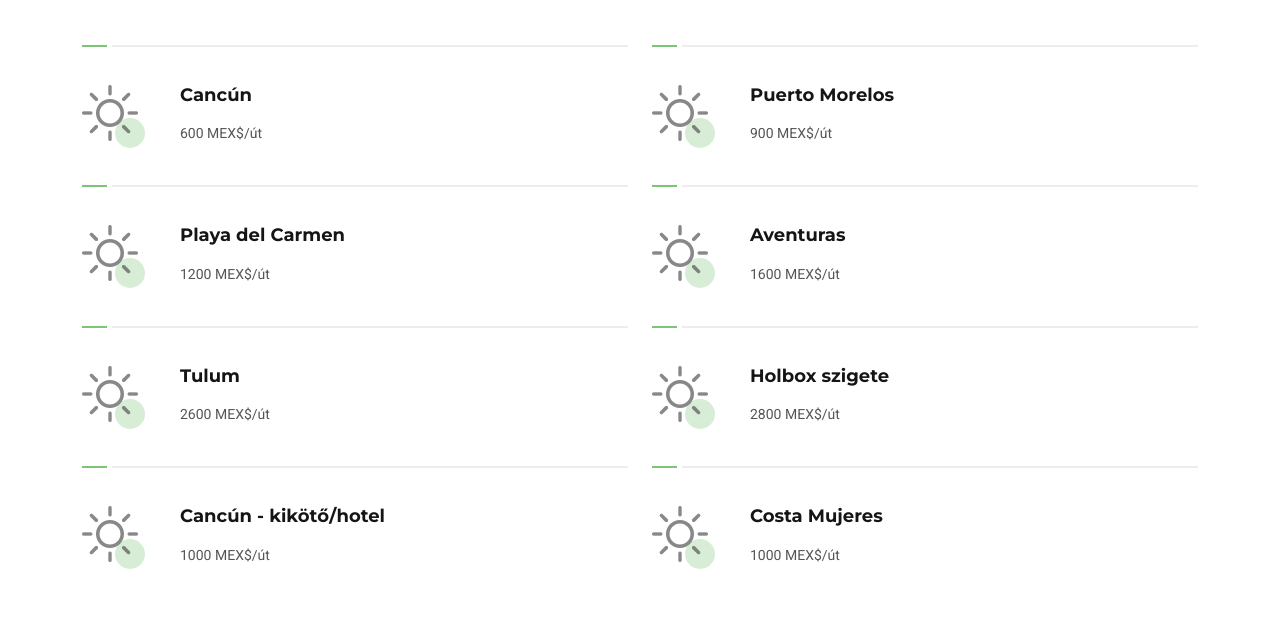
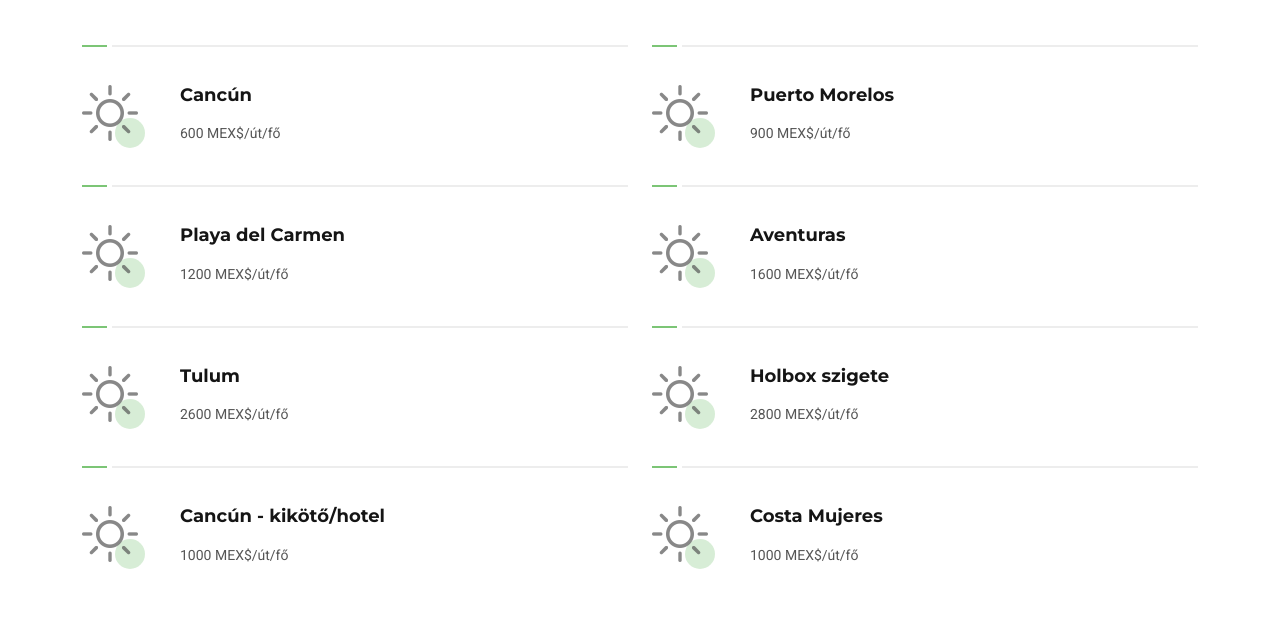
Before and after one commit to baloghszabi/elvezdmexikot, a plain HTML site: page index.html in a window 1280 px wide. Shown: the part 5020-5637 px from the top of the page. Drawn offline with Linux system fonts and the light colour scheme; animation ran at ten frames a second.

Commit message:
Updated HTML

```diff
--- a/index.html
+++ b/index.html
@@ -386,7 +386,7 @@
               <div class="icon flex-shrink-0"><i class="bi bi-brightness-high"></i></div>
               <div>
                 <h4 class="title">Cancún</a></h4>
-                <p class="description">600 MEX$/út</p>
+                <p class="description">600 MEX$/út/fő</p>
               </div>
             </div>
           </div>
@@ -398,7 +398,7 @@
               <div>
                 <h4 class="title">Puerto
                   Morelos</a></h4>
-                <p class="description">900 MEX$/út</p>
+                <p class="description">900 MEX$/út/fő</p>
               </div>
             </div>
           </div><!-- End Service Item -->
@@ -408,7 +408,7 @@
               <div class="icon flex-shrink-0"><i class="bi bi-brightness-high"></i></div>
               <div>
                 <h4 class="title">Playa del Carmen</h4>
-                <p class="description">1200 MEX$/út</p>
+                <p class="description">1200 MEX$/út/fő</p>
               </div>
             </div>
           </div><!-- End Service Item -->
@@ -418,7 +418,7 @@
               <div class="icon flex-shrink-0"><i class="bi bi-brightness-high"></i></div>
               <div>
                 <h4 class="title">Aventuras</h4>
-                <p class="description">1600 MEX$/út</p>
+                <p class="description">1600 MEX$/út/fő</p>
               </div>
             </div>
           </div><!-- End Service Item -->
@@ -428,7 +428,7 @@
               <div class="icon flex-shrink-0"><i class="bi bi-brightness-high"></i></div>
               <div>
                 <h4 class="title">Tulum</h4>
-                <p class="description">2600 MEX$/út</p>
+                <p class="description">2600 MEX$/út/fő</p>
               </div>
             </div>
           </div>
@@ -438,7 +438,7 @@
               <div class="icon flex-shrink-0"><i class="bi bi-brightness-high"></i></div>
               <div>
                 <h4 class="title">Holbox szigete</h4>
-                <p class="description">2800 MEX$/út</p>
+                <p class="description">2800 MEX$/út/fő</p>
               </div>
             </div>
           </div>
@@ -448,7 +448,7 @@
               <div class="icon flex-shrink-0"><i class="bi bi-brightness-high"></i></div>
               <div>
                 <h4 class="title">Cancún - kikötő/hotel</h4>
-                <p class="description">1000 MEX$/út</p>
+                <p class="description">1000 MEX$/út/fő</p>
               </div>
             </div>
           </div>
@@ -458,7 +458,7 @@
               <div class="icon flex-shrink-0"><i class="bi bi-brightness-high"></i></div>
               <div>
                 <h4 class="title">Costa Mujeres</h4>
-                <p class="description">1000 MEX$/út</p>
+                <p class="description">1000 MEX$/út/fő</p>
               </div>
             </div>
           </div>
```
